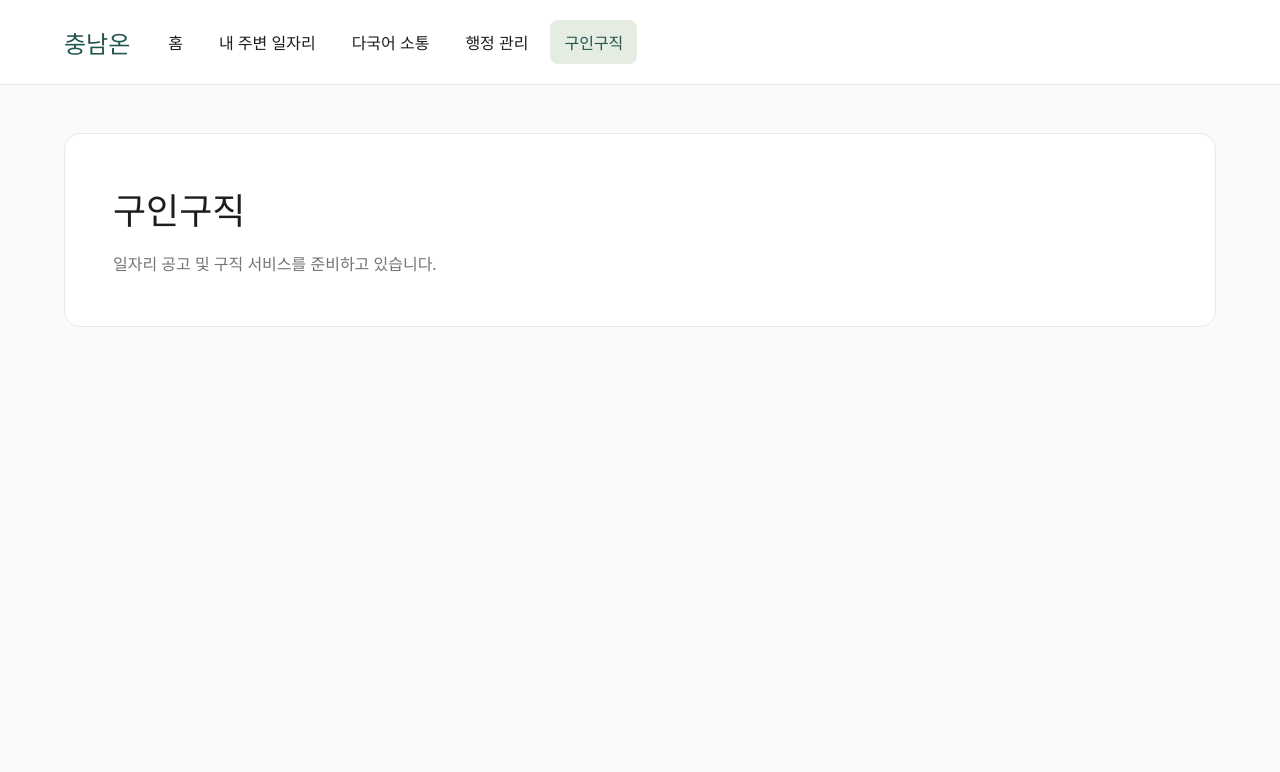
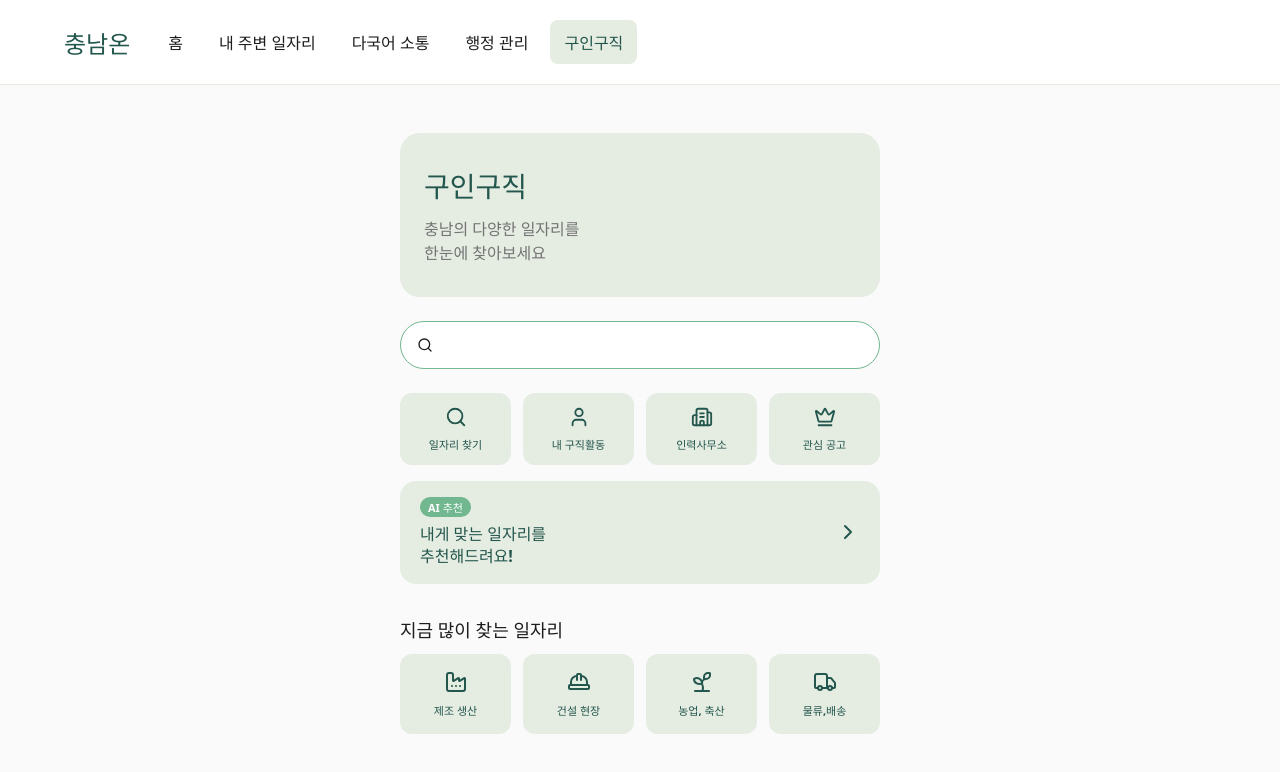
Before and after one commit to wonchandev/Chungnam-On, a React (Vite) app in the folder frontend/: page /jobs in a window 1280 px wide. Shown: the top 772 px of the page. Built offline with nearby package versions, Linux system fonts and the light colour scheme; a web font is replaced by a local one.

Commit message:
feat: 구인구직 메인 화면 구현

```diff
--- a/frontend/package.json
+++ b/frontend/package.json
@@ -10,7 +10,7 @@
     "preview": "vite preview"
   },
   "dependencies": {
-    "lucide-react": "^1.72.0",
+    "lucide-react": "^1.73.0",
     "react": "^19.2.0",
     "react-dom": "^19.2.0",
     "react-router-dom": "^7.9.0"
--- a/frontend/src/pages/Jobs/index.jsx
+++ b/frontend/src/pages/Jobs/index.jsx
@@ -1,3 +1,82 @@
+import {
+  Search,
+  User,
+  Building2,
+  Crown,
+  ChevronRight,
+  Factory,
+  HardHat,
+  Sprout,
+  Truck,
+} from 'lucide-react'
+import './jobs.css'
+
+const QUICK_MENUS = [
+  { label: '일자리 찾기', icon: Search },
+  { label: '내 구직활동', icon: User },
+  { label: '인력사무소', icon: Building2 },
+  { label: '관심 공고', icon: Crown },
+]
+
+const POPULAR_CATEGORIES = [
+  { label: '제조 생산', icon: Factory, code: 'manufacturing' },
+  { label: '건설 현장', icon: HardHat, code: 'construction' },
+  { label: '농업, 축산', icon: Sprout, code: 'agriculture' },
+  { label: '물류,배송', icon: Truck, code: 'logistics' },
+]
+
 export default function JobsPage() {
-  return <section><h1>구인구직</h1><p>일자리 공고 및 구직 서비스를 준비하고 있습니다.</p></section>
+  return (
+    <div className="jobs-page">
+      <div className="jobs-hero">
+        <h1>구인구직</h1>
+        <p>
+          충남의 다양한 일자리를
+          <br />
+          한눈에 찾아보세요
+        </p>
+      </div>
+
+      <label className="jobs-search">
+        <Search size={16} aria-hidden="true" />
+        <input type="text" aria-label="일자리 검색" />
+      </label>
+
+      <div className="jobs-quick">
+        {QUICK_MENUS.map(({ label, icon: Icon }) => (
+          <button key={label} type="button" className="jobs-quick-item">
+            <Icon size={22} aria-hidden="true" />
+            <span>{label}</span>
+          </button>
+        ))}
+      </div>
+
+      <button type="button" className="jobs-ai">
+        <span className="jobs-ai-text">
+          <span className="jobs-ai-badge">AI 추천</span>
+          <strong>
+            내게 맞는 일자리를
+            <br />
+            추천해드려요!
+          </strong>
+        </span>
+        <ChevronRight size={24} aria-hidden="true" />
+      </button>
+
+      <h2 className="jobs-heading">지금 많이 찾는 일자리</h2>
+      <div className="jobs-popular">
+        {POPULAR_CATEGORIES.map(({ label, icon: Icon, code }) => (
+          <button
+            key={code}
+            type="button"
+            className="jobs-popular-item"
+            data-category={code}
+          >
+            <Icon size={24} aria-hidden="true" />
+            <span>{label}</span>
+          </button>
+        ))}
+      </div>
+    </div>
+  )
 }
--- /dev/null
+++ b/frontend/src/pages/Jobs/jobs.css
@@ -0,0 +1,129 @@
+.jobs-page {
+  max-width: 480px;
+  margin: 0 auto;
+}
+
+.jobs-hero {
+  padding: 32px 24px;
+  border-radius: 20px;
+  background: var(--color-brand-light);
+}
+
+.jobs-hero h1 {
+  margin: 0 0 12px;
+  color: var(--color-brand-main);
+  font-size: 28px;
+  font-weight: 800;
+}
+
+.jobs-hero p {
+  font-size: 16px;
+  line-height: 1.5;
+}
+
+.jobs-search {
+  display: flex;
+  align-items: center;
+  gap: 8px;
+  height: 48px;
+  margin-top: 24px;
+  padding: 0 16px;
+  border: 1.5px solid var(--color-brand-sub);
+  border-radius: 24px;
+  background: var(--color-surface);
+  color: var(--color-text-primary);
+}
+
+.jobs-search input {
+  flex: 1;
+  min-width: 0;
+  border: 0;
+  outline: 0;
+  background: transparent;
+}
+
+.jobs-quick {
+  display: grid;
+  grid-template-columns: repeat(4, 1fr);
+  gap: 12px;
+  margin-top: 24px;
+}
+
+.jobs-quick-item,
+.jobs-popular-item {
+  display: flex;
+  flex-direction: column;
+  align-items: center;
+  justify-content: center;
+  gap: 8px;
+  border: 0;
+  border-radius: 12px;
+  background: var(--color-brand-light);
+  color: var(--color-brand-main);
+  font-size: 11px;
+  font-weight: 700;
+  cursor: pointer;
+}
+
+.jobs-quick-item {
+  height: 72px;
+}
+
+.jobs-popular-item {
+  height: 80px;
+}
+
+.jobs-quick-item:hover,
+.jobs-popular-item:hover {
+  background: var(--color-brand-sub);
+  color: var(--color-surface);
+}
+
+.jobs-ai {
+  display: flex;
+  align-items: center;
+  justify-content: space-between;
+  width: 100%;
+  margin-top: 16px;
+  padding: 16px 20px;
+  border: 0;
+  border-radius: 16px;
+  background: var(--color-brand-light);
+  color: var(--color-brand-main);
+  text-align: left;
+  cursor: pointer;
+}
+
+.jobs-ai-text {
+  display: flex;
+  flex-direction: column;
+  align-items: flex-start;
+  gap: 6px;
+}
+
+.jobs-ai-badge {
+  padding: 2px 8px;
+  border-radius: 10px;
+  background: var(--color-brand-sub);
+  color: var(--color-surface);
+  font-size: 11px;
+  font-weight: 700;
+}
+
+.jobs-ai strong {
+  font-size: 16px;
+  line-height: 1.4;
+}
+
+.jobs-heading {
+  margin: 32px 0 12px;
+  color: var(--color-text-primary);
+  font-size: 18px;
+  font-weight: 800;
+}
+
+.jobs-popular {
+  display: grid;
+  grid-template-columns: repeat(4, 1fr);
+  gap: 12px;
+}
```
Also changed, not shown: 1 other file (tests, documents, lock files or other folders).
